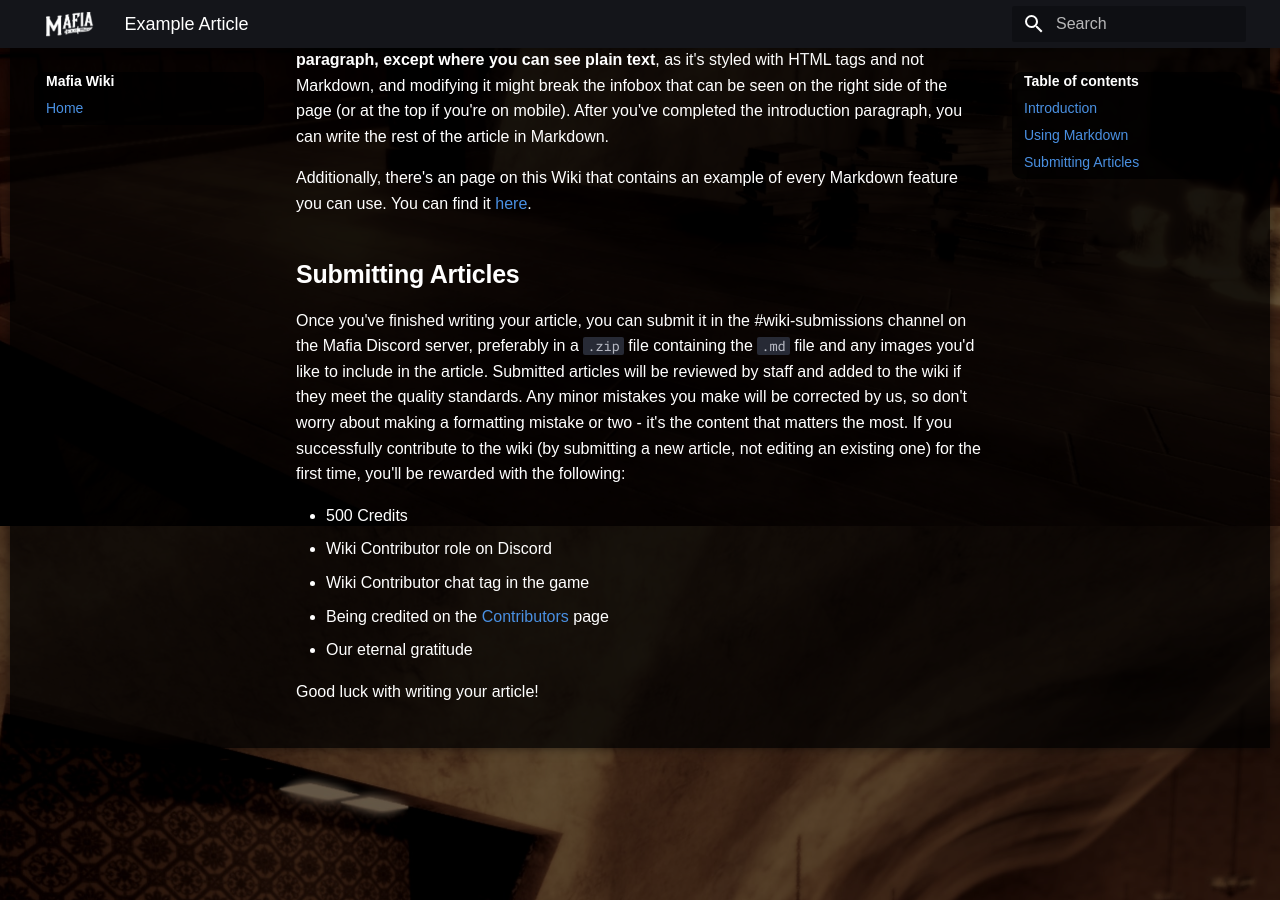
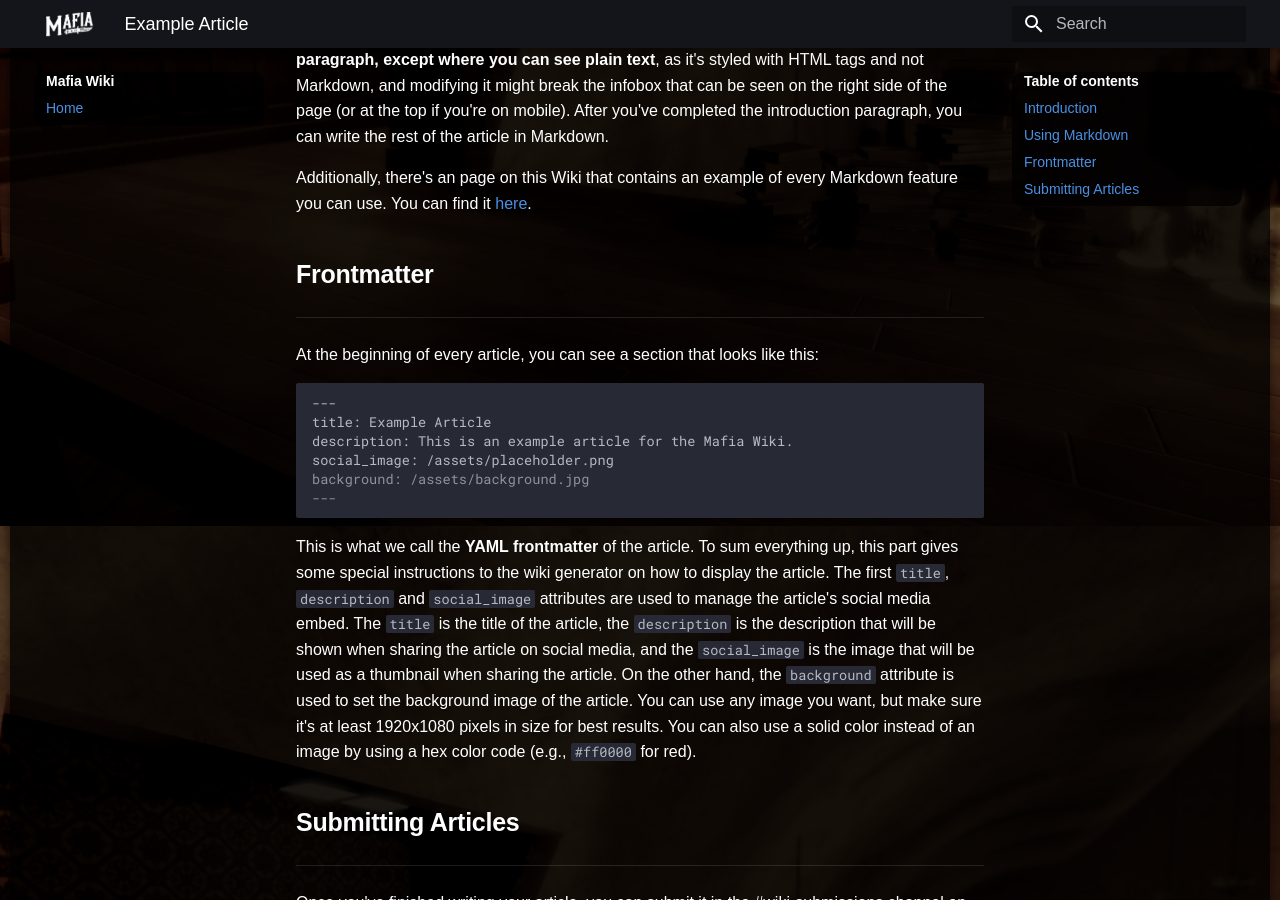
Before and after one commit to OctaNebula/mafia-wiki, an MkDocs documentation site: the page built from docs/meta/exampleArticle.md, in a window 1280 px wide and 900 px high, scrolled down 1274 px. Built offline with MkDocs 1.6.1 and Material for MkDocs 9.7.7, drawn with Linux system fonts in a browser that asks for light colours; some web fonts are replaced.

Commit message:
added frontmatter section

````diff
--- a/docs/meta/exampleArticle.md
+++ b/docs/meta/exampleArticle.md
@@ -65,7 +65,24 @@ Now, about writing articles. The best way to write an article is to use this exa
 
 Additionally, there's an page on this Wiki that contains an example of every Markdown feature you can use. You can find it [here](https://mafiawiki.astrofare.xyz/meta/formatting).
 
+## **Frontmatter**
+---
+
+At the beginning of every article, you can see a section that looks like this:
+
+```markdown
+---
+title: Example Article
+description: This is an example article for the Mafia Wiki.
+social_image: /assets/placeholder.png
+background: /assets/background.jpg
+---
+```
+
+This is what we call the **YAML frontmatter** of the article. To sum everything up, this part gives some special instructions to the wiki generator on how to display the article. The first `title`, `description` and `social_image` attributes are used to manage the article's social media embed. The `title` is the title of the article, the `description` is the description that will be shown when sharing the article on social media, and the `social_image` is the image that will be used as a thumbnail when sharing the article. On the other hand, the `background` attribute is used to set the background image of the article. You can use any image you want, but make sure it's at least 1920x1080 pixels in size for best results. You can also use a solid color instead of an image by using a hex color code (e.g., `#ff0000` for red).
+
 ## **Submitting Articles**
+---
 
 Once you've finished writing your article, you can submit it in the #wiki-submissions channel on the Mafia Discord server, preferably in a `.zip` file containing the `.md` file and any images you'd like to include in the article. Submitted articles will be reviewed by staff and added to the wiki if they meet the quality standards. Any minor mistakes you make will be corrected by us, so don't worry about making a formatting mistake or two - it's the content that matters the most.
 If you successfully contribute to the wiki (by submitting a new article, not editing an existing one) for the first time, you'll be rewarded with the following:
````
